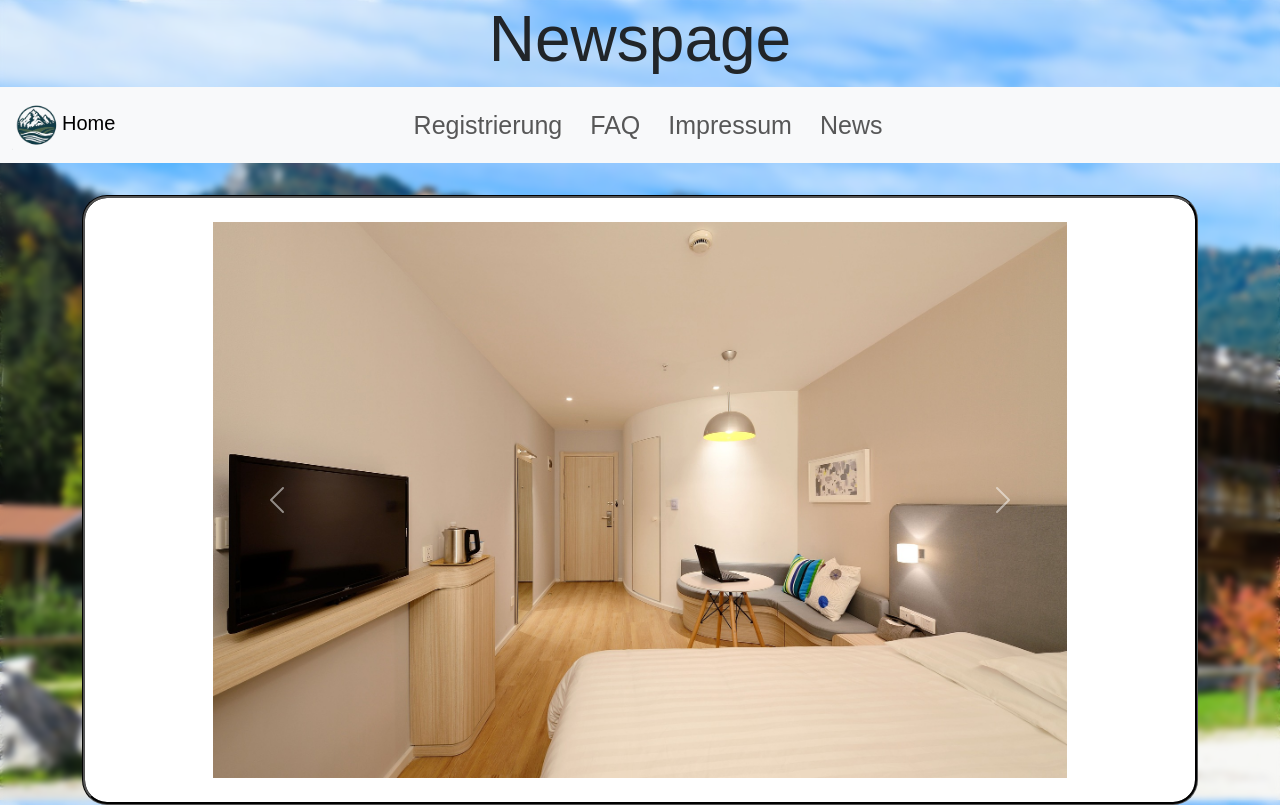
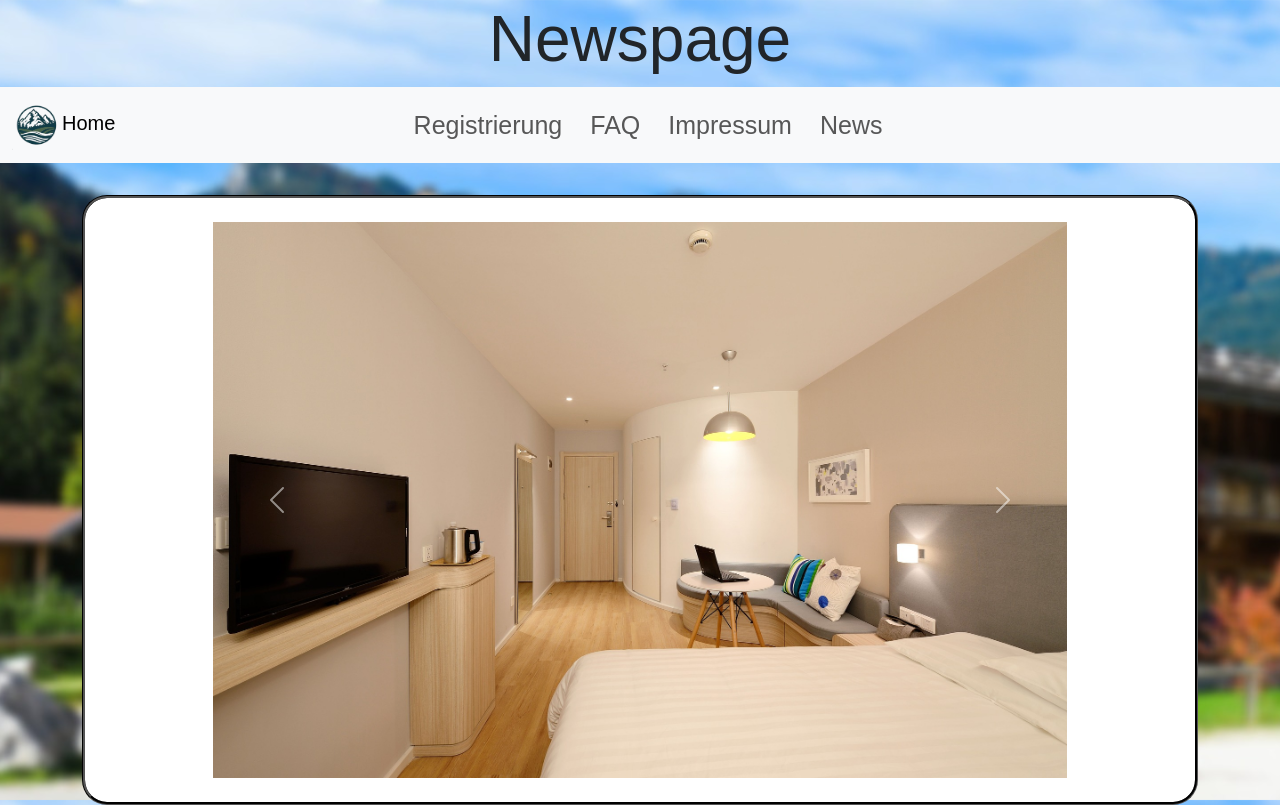
Before and after one commit to ShadyMate/Bergzauber_Retreat, a PHP site: page /news.php in a window 1280 px wide. Run offline with PHP 8.4, Linux system fonts and the light colour scheme.

Commit message:
Bild geblurred und alten Blur entfernt

```diff
--- a/WEB_Hotel_Böhler_Trost/css/stylesheet.css
+++ b/WEB_Hotel_Böhler_Trost/css/stylesheet.css
@@ -44,7 +44,6 @@ body {
     background-attachment: fixed;
     background-position: center;
     background-repeat: no-repeat;
-    backdrop-filter: blur(3px);
 }
 
 /* Title Styles */
--- a/WEB_Hotel_Böhler_Trost/includes/Zimmer.php
+++ b/WEB_Hotel_Böhler_Trost/includes/Zimmer.php
@@ -8,11 +8,6 @@ session_start();
     <meta charset="UTF-8">
     <title>Zimmerauswahl</title>
     <?php include "../includes/header.php"; ?>
-    <style>
-        body{
-            height: 100%;
-        }
-    </style>
 </head>
 <body>
 <header>
--- a/WEB_Hotel_Böhler_Trost/includes/impressum.php
+++ b/WEB_Hotel_Böhler_Trost/includes/impressum.php
@@ -15,9 +15,6 @@ session_start();
       .split{
           display: flex;
           flex-direction: row;
-      }
-      body{
-          height: 100%;
       }
   </style>
 </head>
--- a/WEB_Hotel_Böhler_Trost/includes/news.php
+++ b/WEB_Hotel_Böhler_Trost/includes/news.php
@@ -22,11 +22,6 @@ if (!isset($dst)) {
 <head>
   <title>News</title>
   <?php include "header.php";?>
-    <style>
-        body{
-            height: 100%;
-        }
-    </style>
 </head>
 <body>
   <h1 class="title">Newspage</h1>
--- a/WEB_Hotel_Böhler_Trost/includes/registrierung.php
+++ b/WEB_Hotel_Böhler_Trost/includes/registrierung.php
@@ -73,11 +73,6 @@ if ($_SESSION["pword"] == "admin" && $_SESSION["pwordconfirm"] != "admin") { //p
 <head>
     <title>Registrierung</title>
   <?php include "../includes/header.php"; ?>
-    <style>
-        body{
-            height: 130vh;
-        }
-    </style>
 </head>
 <header>
     <h1 class="title">Registrierung</h1>
```
Also changed, not shown: WEB_Hotel_Böhler_Trost/res/img/Hotel.jpg.
